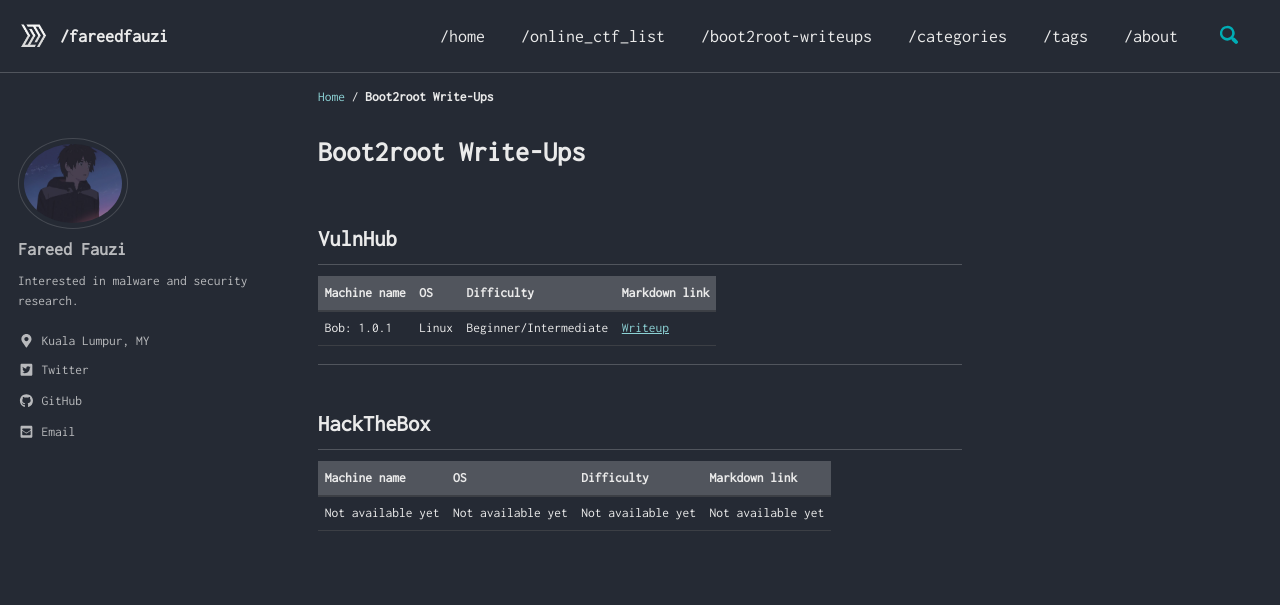
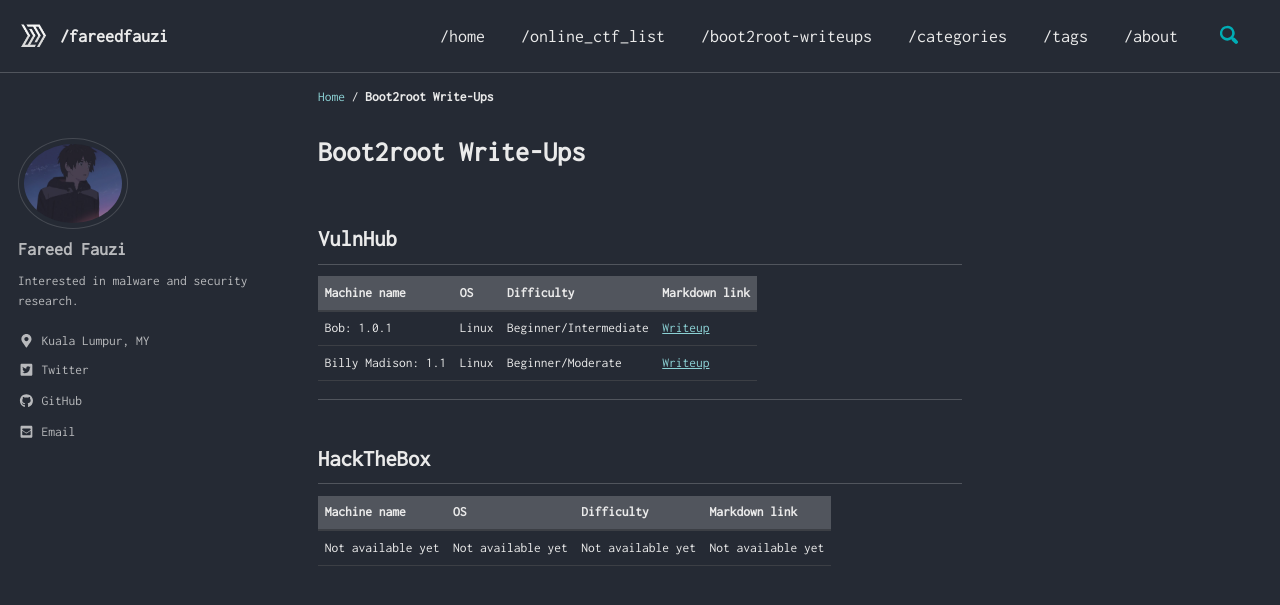
Before and after one commit to spiritedwolf/fareedfauzi.github.io, a Jekyll site: the page built from _pages/boot2root-writeups.md, in a window 1280 px wide and 900 px high. Shown: the top 605 px of the window. Built offline with Jekyll 4.4.1, drawn with Linux system fonts in a browser that asks for light colours; cached includes are drawn as plain includes.

Commit message:
Update boot2root-writeups.md

```diff
--- a/_pages/boot2root-writeups.md
+++ b/_pages/boot2root-writeups.md
@@ -10,6 +10,7 @@ author_profile: true
 | Machine name | OS | Difficulty | Markdown link |
 | --- | --- | --- | --- |
 | Bob: 1.0.1 | Linux | Beginner/Intermediate | [Writeup](https://github.com/fareedfauzi/VulnHub-Writeups/blob/master/Bob1.0.1/Bob%201.0.1.md) |
+| Billy Madison: 1.1 | Linux | Beginner/Moderate | [Writeup](https://github.com/fareedfauzi/VulnHub-Writeups/blob/master/Billymadison/Billy%20Madison.md) |
 
 ---
 
```
